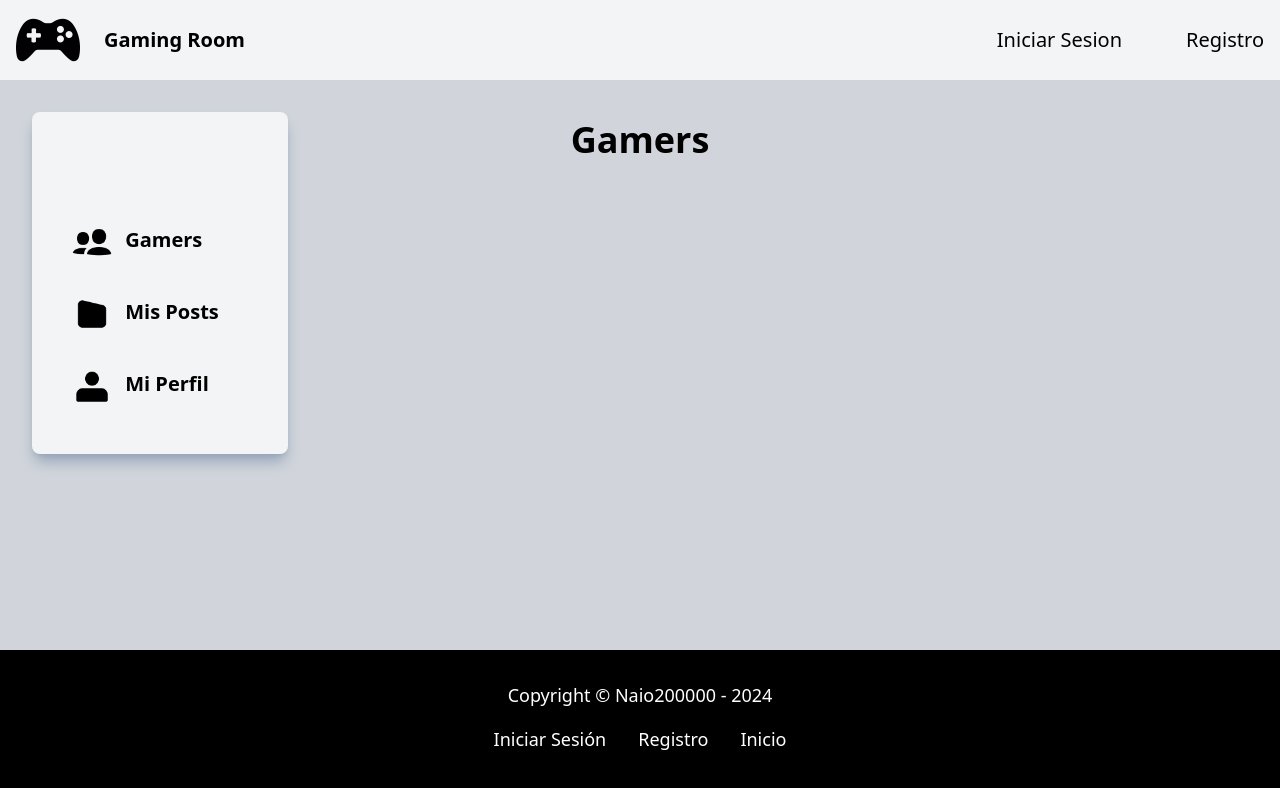
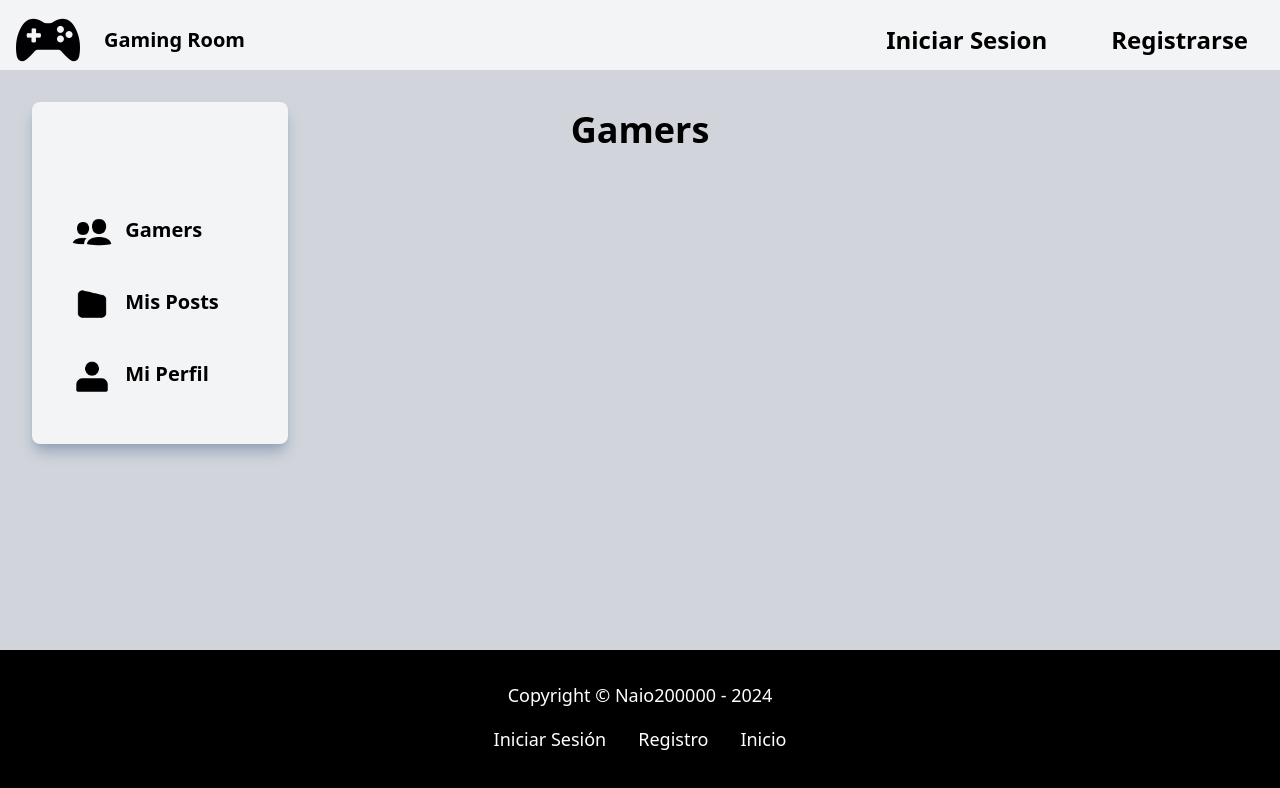
Before and after one commit to Naio200000/CWM-parcial1, a Vue app: page /#/gamers in a window 1280 px wide. Shown: the top 788 px of the page. Built offline with nearby package versions, Linux system fonts and the light colour scheme; no server answers.

Commit message:
refactor: add nav to app

```diff
--- a/src/App.vue
+++ b/src/App.vue
@@ -2,14 +2,26 @@
 import Home from './views/Home.vue';
 import LogTitle from './components/fragments/LogTitle.vue';
 import MainFooter from './components/fragments/MainFooter.vue';
+import MainNav from './components/fragments/MainNav.vue';
 export default {
     name: 'App',
-    components: {Home, LogTitle, MainFooter},
+    components: {Home, LogTitle, MainFooter, MainNav},
+    methods: {
+        showNav(){
+            if (this.$route.path == '/' || this.$route.path == 'registrarse') {
+                return false;
+            }
+            return true;
+        }
+    }
 }
 </script>
 
 <template>
     <div class="h-full grid grid-rows-layout mx-auto">
+        <div class="bg-gray-300">
+            <MainNav v-if="showNav()" />
+        </div>
         <main class="pb-8 bg-gray-300">
             <routerView />
         </main>
--- a/src/components/fragments/MainNav.vue
+++ b/src/components/fragments/MainNav.vue
@@ -39,8 +39,8 @@
             </div>
             <ul class="flex justify-evenly gap-4 lg:gap-16 items-center ">
                 <template v-if="authUser.id === null">
-                    <li><MainRouterLink :to="'/'">Iniciar Sesion</MainRouterLink></li>
-                    <li><MainRouterLink :to="'/registrarse'">Registro</MainRouterLink></li>
+                    <li><MainRouterLink class="font-bold text-2xl" :to="'/'">Iniciar Sesion</MainRouterLink></li>
+                    <li><MainRouterLink class="font-bold text-2xl pe-4" :to="'/registrarse'">Registrarse</MainRouterLink></li>
                 </template>
                 <template v-else>
                     <li class="w-12">
@@ -69,7 +69,7 @@
                     </li>
                 </template>
             </ul>
-            <div v-if="authUser.id != null" class="">
+            <div v-if="authUser.id != null" class="pe-4">
                 <form action="" @submit.prevent="submitLogout">
                     <button type="submit" class="w-12 ">
                         <MainImg class="block" :src="'./img/icons/close.png'" :alt="'megamemga'"/>
--- a/src/views/Gamers.vue
+++ b/src/views/Gamers.vue
@@ -11,7 +11,6 @@ import MainP from '../components/labels/MainP.vue';
 </script>
 
 <template>
-    <MainNav />
     <section class="flex">
         <aside class="w-1/4 hidden lg:block">
             <MenuList />
--- a/src/views/Home.vue
+++ b/src/views/Home.vue
@@ -12,7 +12,6 @@ import MenuList from '../components/fragments/MenuList.vue';
 </script>
 
 <template>
-    <MainNav />
     <section class="flex">
         <aside class="w-1/4 hidden lg:block">
             <MenuList />
--- a/src/views/Login.vue
+++ b/src/views/Login.vue
@@ -58,7 +58,7 @@
                     <button
                         type="submit"
                         class="w-full p-2 m-2 rounded-lg text-2xl font-bold text-white bg-slate-500 hover:bg-slate-400 active:bg-slate-800 transition-all"
-                        >Iniciar Sesción</button>
+                        >Iniciar Sesión</button>
                 </div>
                 <div class="mt-4 px-4 border-t-2 w-8/12 mx-auto">
                     <routerLink to="/registrarse">
--- a/src/views/Profile.vue
+++ b/src/views/Profile.vue
@@ -12,7 +12,6 @@ import MainP from '../components/labels/MainP.vue';
 </script>
 
 <template>
-    <MainNav />
     <section class="flex">
         <aside class="w-1/4 hidden lg:block">
             <MenuList />
--- a/tailwind.config.js
+++ b/tailwind.config.js
@@ -7,7 +7,7 @@ export default {
   theme: {
     extend: {
       gridTemplateRows: {
-        'layout' : '1fr 150px',
+        'layout' : '70px 1fr 150px',
       },
       maxWidth: {
         'log' : '500px',
```
